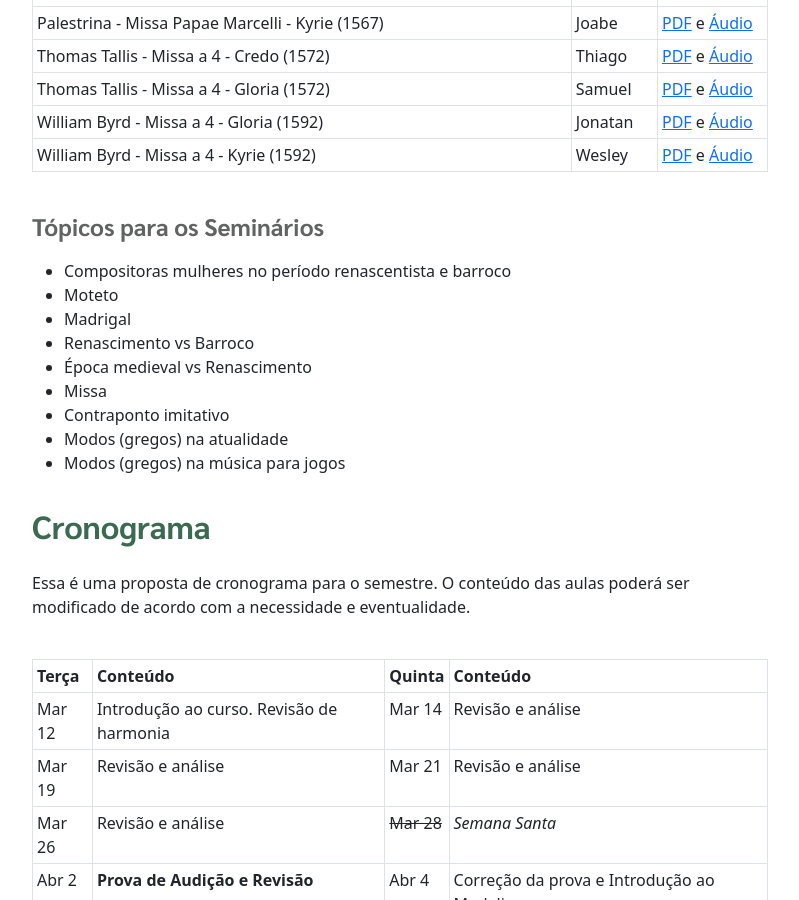
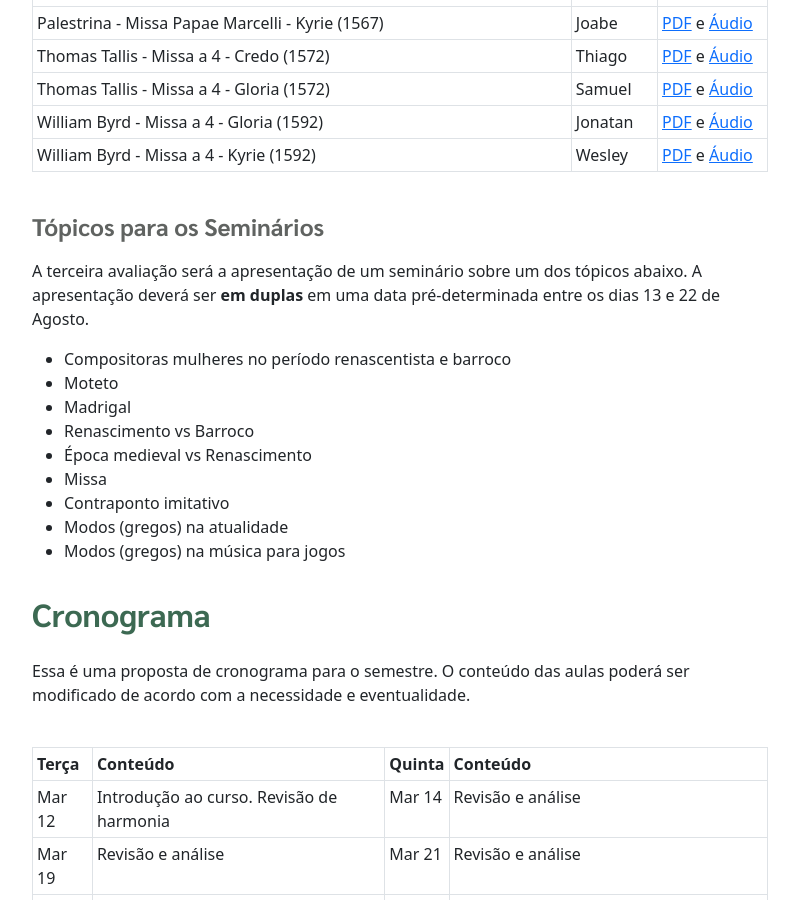
Before and after one commit to pedrokroger/pedrokroger.github.io, a Jekyll site: the page built from aulas/lem7.md, in a window 1280 px wide and 900 px high, scrolled down 1954 px. Shown: the whole window, without its empty margins (50-849 px from the left). Built offline with Jekyll 4.4.1, drawn with Linux system fonts in a browser that asks for light colours.

Commit message:
Esclarece seminários

```diff
--- a/aulas/lem7.md
+++ b/aulas/lem7.md
@@ -165,6 +165,10 @@ Os elementos a serem analisados:
 
 ### Tópicos para os Seminários
 
+A terceira avaliação será a apresentação de um seminário sobre um dos tópicos
+abaixo. A apresentação deverá ser **em duplas** em uma data pré-determinada
+entre os dias 13 e 22 de Agosto.
+
 - Compositoras mulheres no período renascentista e barroco
 - Moteto
 - Madrigal
```
